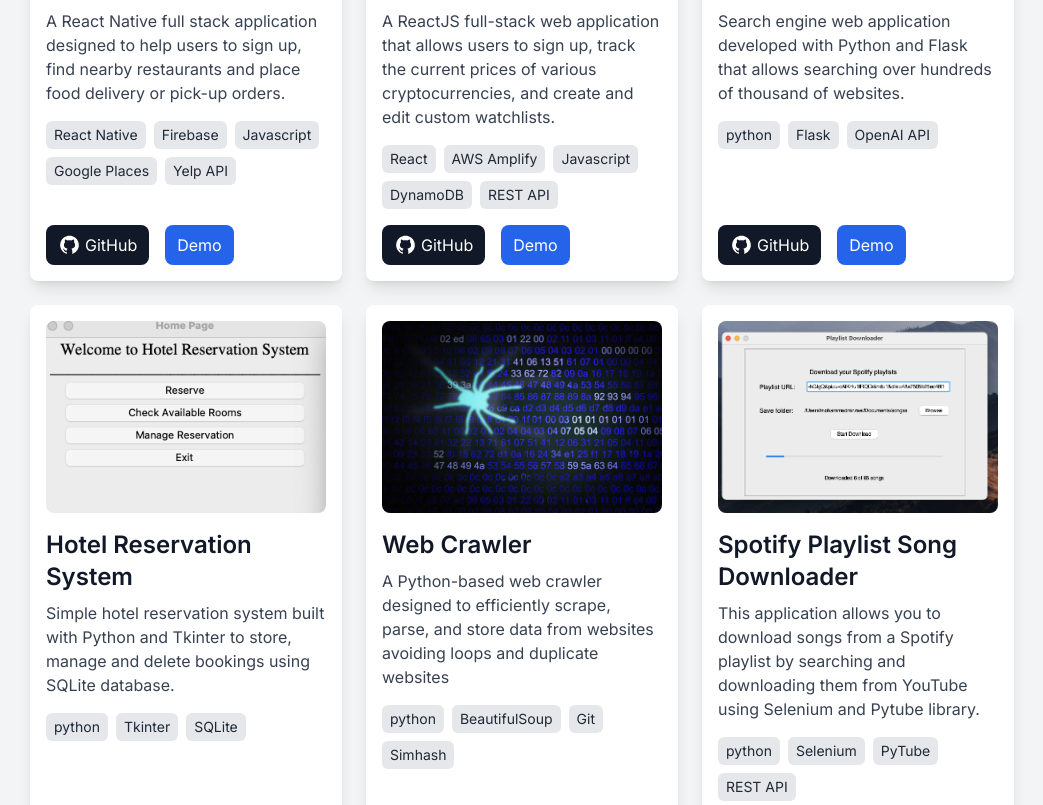
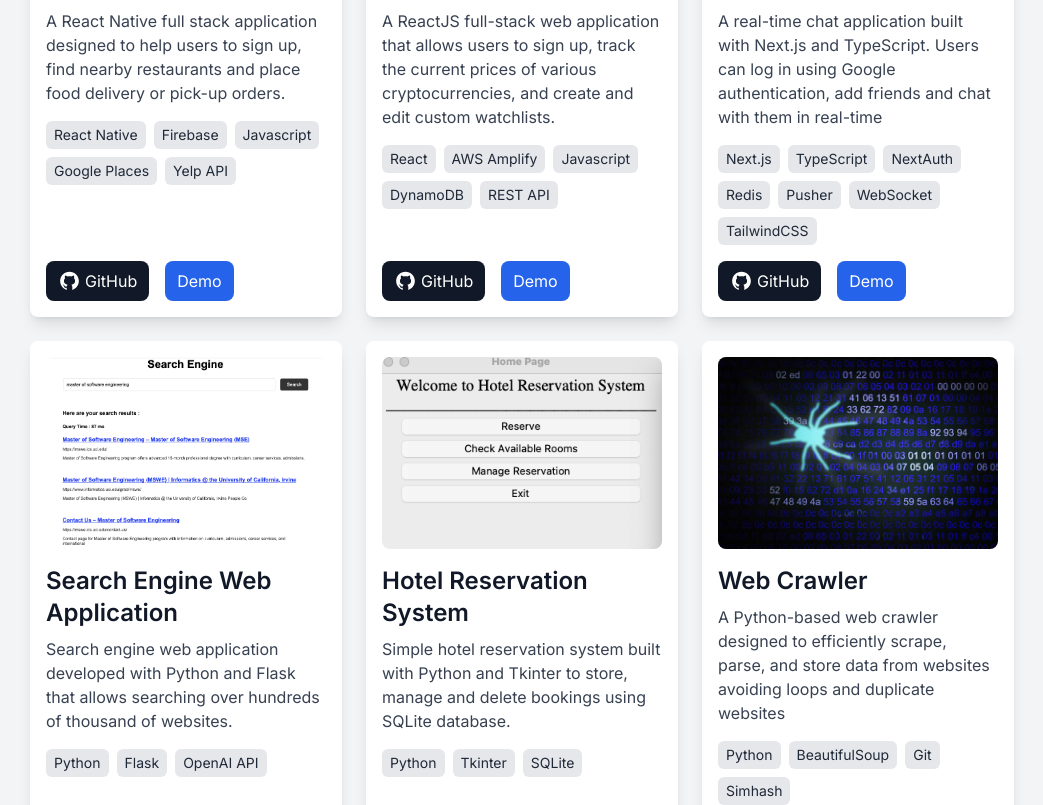
Before and after one commit to Moe131/moe131.github.io, a Next.js app: page /projects in a window 1280 px wide. Shown: the part 527-1332 px from the top of the page, without its empty margins (118-1161 px from the left). Built offline with nearby package versions, Linux system fonts and the light colour scheme.

Commit message:
project added

```diff
--- a/src/app/projects/page.tsx
+++ b/src/app/projects/page.tsx
@@ -7,6 +7,7 @@
 import cryptofolioLogo from "../../assets/cryptofolio-logo.png"
 import playlistDownloaderLogo from "../../assets/playlistDownloader-logo.png"
 import ProjectCard from "@/components/ProjectCard/page";
+import chatAppLogo from "../../assets/liveChatApp.png"
 
 
 
@@ -25,6 +26,7 @@
             description = "A React Native full stack application designed to help users to sign up, find nearby restaurants and place food delivery or pick-up orders."
             />
 
+
             <ProjectCard
             image={cryptofolioLogo}
             title="CryptoFolio Web Application"
@@ -35,9 +37,18 @@
             />
 
             <ProjectCard
+            image={chatAppLogo}
+            title="Next.js Real-time Chat Application"
+            technologies={["Next.js", "TypeScript", "NextAuth","Redis", "Pusher", "WebSocket", "TailwindCSS"]}
+            githubLink="https://github.com/Moe131/realtime_chat_app"
+            demoLink="https://youtu.be/MrMaQgtBnpE?si=oYHOOoufxOskiMuv"
+            description="A real-time chat application built with Next.js and TypeScript. Users can log in using Google authentication, add friends and chat with them in real-time"
+            />
+
+            <ProjectCard
             image={searchEngineLogo}
             title="Search Engine Web Application"
-            technologies= {["python", "Flask", "OpenAI API"]}
+            technologies= {["Python", "Flask", "OpenAI API"]}
             githubLink= "https://github.com/Moe131/Search_engine_web_app"
             demoLink= "https://github.com/Moe131/Search_engine_web_app"
             description = "Search engine web application developed with Python and Flask that allows searching over hundreds of thousand of websites."
@@ -46,7 +57,7 @@
             <ProjectCard
             image={hotelReservationLogo}
             title="Hotel Reservation System"
-            technologies= {["python", "Tkinter", "SQLite"]}
+            technologies= {["Python", "Tkinter", "SQLite"]}
             githubLink= "https://github.com/Moe131/Hotel_Reservation_System"
             demoLink= "https://github.com/Moe131/Hotel_Reservation_System"
             description = "Simple hotel reservation system built with Python and Tkinter to store, manage and delete bookings using SQLite database."
@@ -55,7 +66,7 @@
             <ProjectCard
             image={crawlerLogo}
             title="Web Crawler"
-            technologies= {["python", "BeautifulSoup", "Git", "Simhash"]}
+            technologies= {["Python", "BeautifulSoup", "Git", "Simhash"]}
             githubLink ="https://github.com/Moe131/webcrawler"
             demoLink= "https://github.com/Moe131/webcrawler"
             description = "A Python-based web crawler designed to efficiently scrape, parse, and store data from websites avoiding loops and duplicate websites "
@@ -64,7 +75,7 @@
             <ProjectCard
             image={playlistDownloaderLogo}
             title="Spotify Playlist Song Downloader"
-            technologies= {["python", "Selenium", "PyTube", "REST API"]}
+            technologies= {["Python", "Selenium", "PyTube", "REST API"]}
             githubLink= "https://github.com/Moe131/playlist-downloader"
             demoLink= "https://github.com/Moe131/playlist-downloader"
             description = "This application allows you to download songs from a Spotify playlist by searching and downloading them from YouTube using Selenium and Pytube library."
```
Also changed, not shown: src/assets/liveChatApp.png (added).
